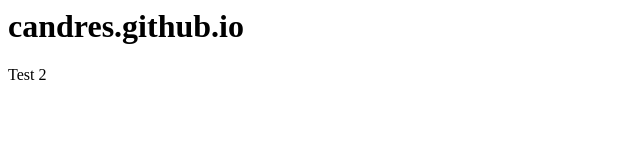
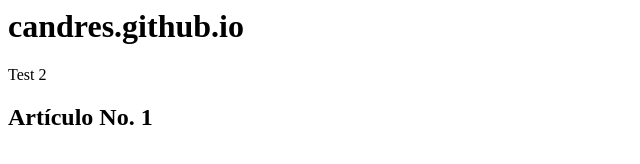
Before and after one commit to candres/candres.github.io, a plain HTML site: page index.html in a window 1280 px wide. Shown: the whole page, without its empty margins (0-640 px from the left). Drawn offline with Linux system fonts and the light colour scheme.

Commit message:
Adición de subtitle

```diff
--- a/index.html
+++ b/index.html
@@ -3,5 +3,6 @@
 <body>
     <h1>candres.github.io</h1>
     <p>Test 2</p>
+<h2>Artículo No. 1</h2>
 </body>
 </html>
```
